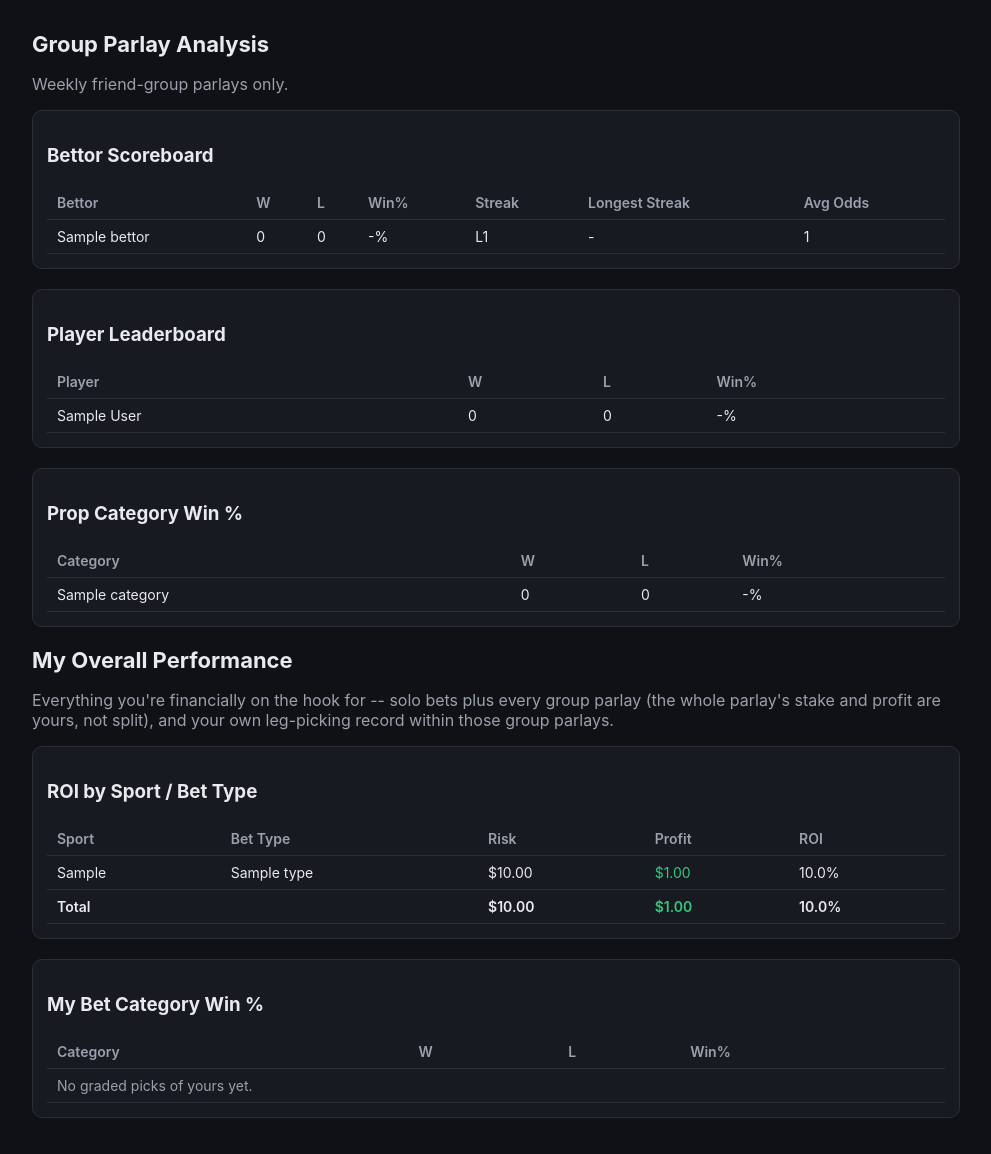
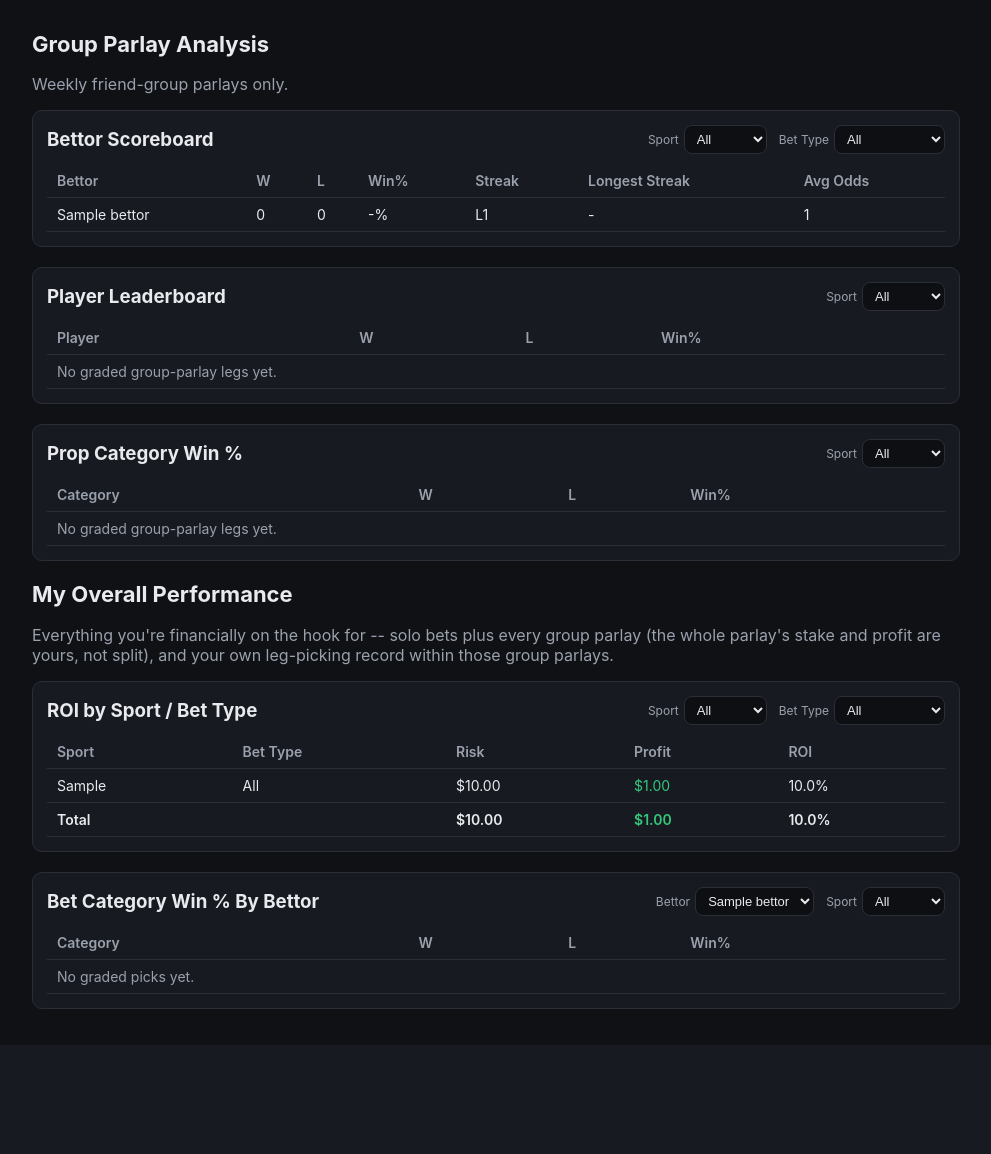
Before and after one commit to TiKilleen/gfdparlay, a Flask app: page / in a window 1280 px wide. Shown: the part 56-1210 px from the top of the page, without its empty margins (144-1135 px from the left). After the commit the page ends 1065 px from the top, so only its background shows below. Run offline with Flask 3, Linux system fonts and the light colour scheme; tables that the repository leaves empty hold one stand-in row (values such as "Sample post").

Commit message:
Add filter dropdowns to every dashboard section
Bettor Scoreboard: sport + bet type filters, defaults unchanged (all).
Player Leaderboard, Prop Category Win %: sport filter, defaults to NFL.
ROI: sport + bet type filters; bet type is now purely a filter dimension,
never a grouping key, so the default view is one row per sport labeled
"All" for bet type instead of a sport x bet-type breakdown.
My Bet Category Win %, renamed "Bet Category Win % By Bettor": bettor
dropdown (default ME) plus sport filter, so you can pull up any friend's
category record.

All filters are GET query params on a single form wrapping the whole
dashboard, so changing one dropdown resubmits every other section's
current selection too instead of resetting it, and the filtered state is
shareable/bookmarkable via the URL.

Co-Authored-By: Claude Sonnet 5 <noreply@anthropic.com>

```diff
--- a/app.py
+++ b/app.py
@@ -100,16 +100,61 @@ def register_routes(app):
             .order_by(Bet.placed_date)
             .all()
         )
-        my_roi = analytics.overall_roi_by_sport_and_type()
+
+        def sport_filter(param_name, default):
+            raw = request.args.get(param_name, default)
+            return raw, (None if raw == "all" else raw)
+
+        def bet_type_filter(param_name):
+            raw = request.args.get(param_name, "all")
+            return raw, (None if raw == "all" else int(raw))
+
+        bs_sport_raw, bs_sport = sport_filter("bs_sport", "all")
+        bs_bet_type_raw, bs_bet_type_id = bet_type_filter("bs_bet_type")
+        pl_sport_raw, pl_sport = sport_filter("pl_sport", "NFL")
+        pc_sport_raw, pc_sport = sport_filter("pc_sport", "NFL")
+        roi_sport_raw, roi_sport = sport_filter("roi_sport", "all")
+        roi_bet_type_raw, roi_bet_type_id = bet_type_filter("roi_bet_type")
+        bc_sport_raw, bc_sport = sport_filter("bc_sport", "all")
+
+        bettors = Bettor.query.order_by(Bettor.name).all()
+        bc_bettor_code = request.args.get("bc_bettor", "ME")
+        bc_bettor = next((b for b in bettors if b.short_code == bc_bettor_code), None)
+        if bc_bettor is None:
+            bc_bettor = next((b for b in bettors if b.short_code == "ME"), None)
+
+        my_roi = analytics.overall_roi_by_sport_and_type(
+            sport=roi_sport, bet_type_id=roi_bet_type_id
+        )
+
         return render_template(
             "dashboard.html",
             pending_bets=pending_bets,
-            group_players=analytics.player_leaderboard(is_group_bet=True),
-            group_bettors=analytics.bettor_scoreboard(is_group_bet=True),
-            group_categories=analytics.category_breakdown(is_group_bet=True),
-            my_categories=analytics.my_category_breakdown(),
+            sports=analytics.distinct_sports(),
+            bet_types=BetType.query.order_by(BetType.name).all(),
+            bettors=bettors,
+            group_players=analytics.player_leaderboard(is_group_bet=True, sport=pl_sport),
+            group_bettors=analytics.bettor_scoreboard(
+                is_group_bet=True, sport=bs_sport, bet_type_id=bs_bet_type_id
+            ),
+            group_categories=analytics.category_breakdown(is_group_bet=True, sport=pc_sport),
+            my_categories=analytics.bet_category_breakdown_by_bettor(
+                bc_bettor.id, sport=bc_sport
+            )
+            if bc_bettor
+            else [],
             my_roi=my_roi,
             my_roi_total=analytics.roi_total(my_roi),
+            selected={
+                "bs_sport": bs_sport_raw,
+                "bs_bet_type": bs_bet_type_raw,
+                "pl_sport": pl_sport_raw,
+                "pc_sport": pc_sport_raw,
+                "roi_sport": roi_sport_raw,
+                "roi_bet_type": roi_bet_type_raw,
+                "bc_sport": bc_sport_raw,
+                "bc_bettor": bc_bettor.short_code if bc_bettor else "ME",
+            },
         )
 
     @app.get("/bets")
--- a/static/style.css
+++ b/static/style.css
@@ -195,3 +195,31 @@ button.secondary, .btn.secondary {
 .filters { display: flex; gap: 10px; margin-bottom: 14px; }
 .filters a { color: var(--muted); text-decoration: none; font-size: 14px; }
 .filters a.active { color: var(--accent); font-weight: 600; }
+
+.panel-header {
+  display: flex;
+  justify-content: space-between;
+  align-items: center;
+  flex-wrap: wrap;
+  gap: 6px 14px;
+  margin-bottom: 10px;
+}
+.panel-header h3 { margin: 0; }
+.panel-header .filter-controls {
+  display: flex;
+  flex-wrap: wrap;
+  gap: 6px 12px;
+  align-items: center;
+}
+.panel-header label {
+  color: var(--muted);
+  font-size: 12px;
+  display: flex;
+  align-items: center;
+  gap: 5px;
+}
+.filter-select {
+  width: auto;
+  padding: 5px 8px;
+  font-size: 13px;
+}
--- a/templates/dashboard.html
+++ b/templates/dashboard.html
@@ -15,11 +15,33 @@
 </div>
 {% endif %}
 
+<form method="get" action="{{ url_for('dashboard') }}">
+
 <h1>Group Parlay Analysis</h1>
 <p style="color: var(--muted)">Weekly friend-group parlays only.</p>
 
 <div class="panel">
-  <h3>Bettor Scoreboard</h3>
+  <div class="panel-header">
+    <h3>Bettor Scoreboard</h3>
+    <div class="filter-controls">
+      <label>Sport
+        <select name="bs_sport" class="filter-select" onchange="this.form.submit()">
+          <option value="all" {{ 'selected' if selected.bs_sport == 'all' }}>All</option>
+          {% for s in sports %}
+          <option value="{{ s }}" {{ 'selected' if selected.bs_sport == s }}>{{ s }}</option>
+          {% endfor %}
+        </select>
+      </label>
+      <label>Bet Type
+        <select name="bs_bet_type" class="filter-select" onchange="this.form.submit()">
+          <option value="all" {{ 'selected' if selected.bs_bet_type == 'all' }}>All</option>
+          {% for bt in bet_types %}
+          <option value="{{ bt.id }}" {{ 'selected' if selected.bs_bet_type == bt.id|string }}>{{ bt.name }}</option>
+          {% endfor %}
+        </select>
+      </label>
+    </div>
+  </div>
   <table>
     <tr><th>Bettor</th><th>W</th><th>L</th><th>Win%</th><th>Streak</th><th>Longest Streak</th><th>Avg Odds</th></tr>
     {% for row in group_bettors %}
@@ -39,7 +61,19 @@
 </div>
 
 <div class="panel">
-  <h3>Player Leaderboard</h3>
+  <div class="panel-header">
+    <h3>Player Leaderboard</h3>
+    <div class="filter-controls">
+      <label>Sport
+        <select name="pl_sport" class="filter-select" onchange="this.form.submit()">
+          <option value="all" {{ 'selected' if selected.pl_sport == 'all' }}>All</option>
+          {% for s in sports %}
+          <option value="{{ s }}" {{ 'selected' if selected.pl_sport == s }}>{{ s }}</option>
+          {% endfor %}
+        </select>
+      </label>
+    </div>
+  </div>
   <table>
     <tr><th>Player</th><th>W</th><th>L</th><th>Win%</th></tr>
     {% for row in group_players %}
@@ -56,7 +90,19 @@
 </div>
 
 <div class="panel">
-  <h3>Prop Category Win %</h3>
+  <div class="panel-header">
+    <h3>Prop Category Win %</h3>
+    <div class="filter-controls">
+      <label>Sport
+        <select name="pc_sport" class="filter-select" onchange="this.form.submit()">
+          <option value="all" {{ 'selected' if selected.pc_sport == 'all' }}>All</option>
+          {% for s in sports %}
+          <option value="{{ s }}" {{ 'selected' if selected.pc_sport == s }}>{{ s }}</option>
+          {% endfor %}
+        </select>
+      </label>
+    </div>
+  </div>
   <table>
     <tr><th>Category</th><th>W</th><th>L</th><th>Win%</th></tr>
     {% for row in group_categories %}
@@ -76,7 +122,27 @@
 <p style="color: var(--muted)">Everything you're financially on the hook for -- solo bets plus every group parlay (the whole parlay's stake and profit are yours, not split), and your own leg-picking record within those group parlays.</p>
 
 <div class="panel">
-  <h3>ROI by Sport / Bet Type</h3>
+  <div class="panel-header">
+    <h3>ROI by Sport / Bet Type</h3>
+    <div class="filter-controls">
+      <label>Sport
+        <select name="roi_sport" class="filter-select" onchange="this.form.submit()">
+          <option value="all" {{ 'selected' if selected.roi_sport == 'all' }}>All</option>
+          {% for s in sports %}
+          <option value="{{ s }}" {{ 'selected' if selected.roi_sport == s }}>{{ s }}</option>
+          {% endfor %}
+        </select>
+      </label>
+      <label>Bet Type
+        <select name="roi_bet_type" class="filter-select" onchange="this.form.submit()">
+          <option value="all" {{ 'selected' if selected.roi_bet_type == 'all' }}>All</option>
+          {% for bt in bet_types %}
+          <option value="{{ bt.id }}" {{ 'selected' if selected.roi_bet_type == bt.id|string }}>{{ bt.name }}</option>
+          {% endfor %}
+        </select>
+      </label>
+    </div>
+  </div>
   <table>
     <tr><th>Sport</th><th>Bet Type</th><th>Risk</th><th>Profit</th><th>ROI</th></tr>
     {% for row in my_roi %}
@@ -102,7 +168,26 @@
 </div>
 
 <div class="panel">
-  <h3>My Bet Category Win %</h3>
+  <div class="panel-header">
+    <h3>Bet Category Win % By Bettor</h3>
+    <div class="filter-controls">
+      <label>Bettor
+        <select name="bc_bettor" class="filter-select" onchange="this.form.submit()">
+          {% for b in bettors %}
+          <option value="{{ b.short_code }}" {{ 'selected' if selected.bc_bettor == b.short_code }}>{{ b.name }}</option>
+          {% endfor %}
+        </select>
+      </label>
+      <label>Sport
+        <select name="bc_sport" class="filter-select" onchange="this.form.submit()">
+          <option value="all" {{ 'selected' if selected.bc_sport == 'all' }}>All</option>
+          {% for s in sports %}
+          <option value="{{ s }}" {{ 'selected' if selected.bc_sport == s }}>{{ s }}</option>
+          {% endfor %}
+        </select>
+      </label>
+    </div>
+  </div>
   <table>
     <tr><th>Category</th><th>W</th><th>L</th><th>Win%</th></tr>
     {% for row in my_categories %}
@@ -113,9 +198,11 @@
       <td>{{ row.win_pct if row.win_pct is not none else "-" }}%</td>
     </tr>
     {% else %}
-    <tr><td colspan="4" style="color: var(--muted)">No graded picks of yours yet.</td></tr>
+    <tr><td colspan="4" style="color: var(--muted)">No graded picks yet.</td></tr>
     {% endfor %}
   </table>
 </div>
 
+</form>
+
 {% endblock %}
```
Also changed, not shown: analytics.py (+63 -40 lines).
